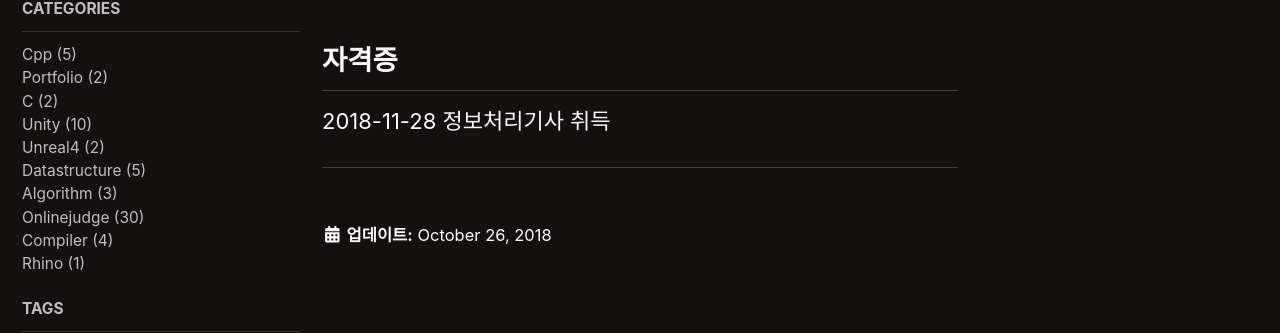
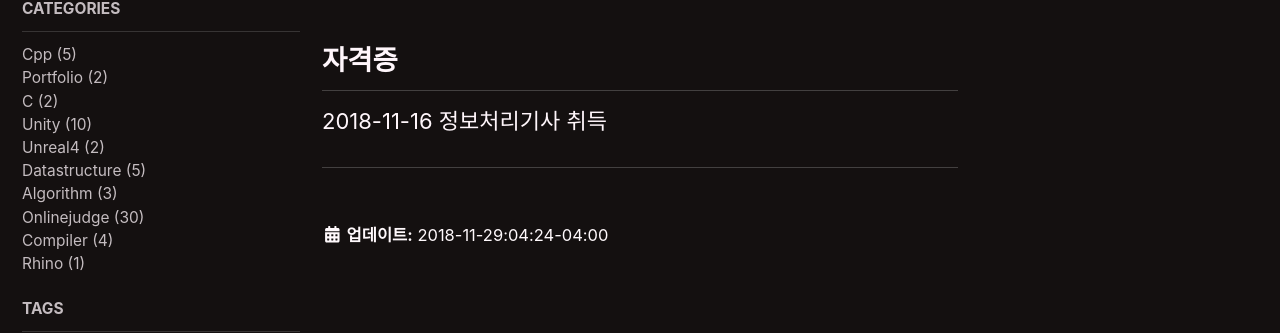
Before and after one commit to lesslate/lesslate.github.io, a Jekyll site: the page built from _pages/about.md, in a window 1280 px wide and 900 px high, scrolled down 253 px. Shown: the part 253-586 px from the top of the window. Built offline with Jekyll 4.4.1, drawn with Linux system fonts in a browser that asks for light colours; nearby versions of some CDN libraries.

Commit message:
Update about.md

```diff
--- a/_pages/about.md
+++ b/_pages/about.md
@@ -2,7 +2,7 @@
 permalink: /about/
 title: "About"
 excerpt: "Minimal Mistakes is a flexible two-column Jekyll theme."
-last_modified_at: 2018-10-26T12:04:24-04:00
+last_modified_at: 2018-11-29:04:24-04:00
 toc: true
 sidebar_main: true
 ---
@@ -20,6 +20,6 @@ sidebar_main: true
 
 ## 자격증
 
-2018-11-28 정보처리기사 취득
+2018-11-16 정보처리기사 취득
 
 ---
```
